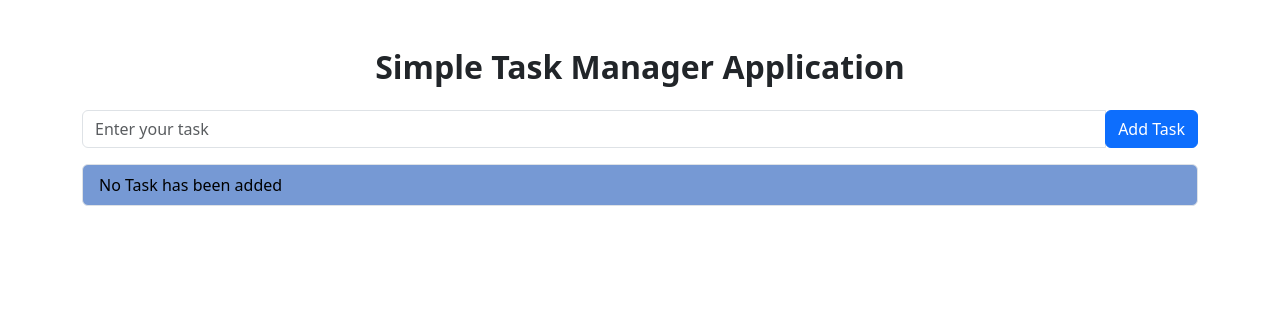
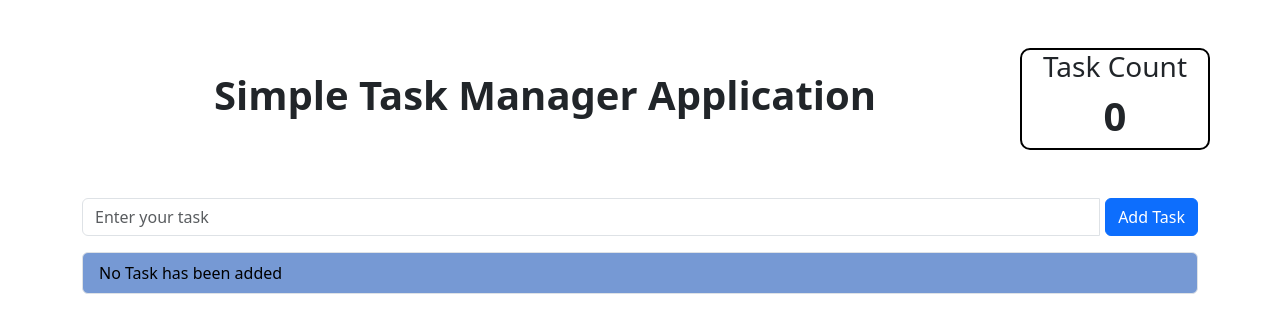
Before and after one commit to asifbuet047/ostad-batch-8-module-12-assignment, a plain HTML site: page task_02/index.html in a window 1280 px wide. Drawn offline with nearby package versions, Linux system fonts and the light colour scheme.

Commit message:
Add toast message when user enter empty task and add dynamic task counter

```diff
--- a/task_02/index.html
+++ b/task_02/index.html
@@ -12,9 +12,23 @@
   </head>
   <body>
     <div class="container mt-5">
-      <h2 class="mb-4" style="text-align: center; font-weight: bold">
-        Simple Task Manager Application
-      </h2>
+      <div class="row mb-5 justify-content-center align-items-center">
+        <h1
+          class="col-10"
+          style="text-align: center; font-weight: bold;"
+        >
+          Simple Task Manager Application
+        </h1>
+        <div class="col-2" style="border: 2px solid black;border-radius: 10px;">
+          <div class="row">
+            <h3 class="col-12" style="text-align: center; font-weight: lighter">
+              Task Count
+            </h3>
+            <h1 id="task-count" class="col-12" style="text-align: center; font-weight: bold">0</h1>
+          </div>
+        </div>
+      </div>
+
       <form id="task-form" class="mb-3">
         <div class="input-group">
           <input
@@ -22,9 +36,8 @@
             id="task-input"
             class="form-control"
             placeholder="Enter your task"
-            required
           />
-          <div class="input-group-append">
+          <div class="input-group-append" style="margin-left: 5px">
             <button class="btn btn-primary" type="submit">Add Task</button>
           </div>
         </div>
@@ -36,7 +49,7 @@
     </div>
 
     <!-- Toast container -->
-    <div class="position-fixed bottom-0 end-0 p-3" style="z-index: 11">
+    <div class="position-fixed bottom-0 end-0 p-3" style="z-index: 1">
       <div class="toast" role="alert" id="custom-toast">
         <div class="toast-header">
           <strong class="me-auto">Notification</strong>
--- a/task_02/script.js
+++ b/task_02/script.js
@@ -8,6 +8,7 @@ const customModal = document.getElementById("custom-modal");
 const customModalTitle = document.getElementById("custom-modal-title");
 const customModalBody = document.getElementById("custom-modal-body");
 const customModalButton = document.getElementById("custom-modal-button");
+const taskCount = document.getElementById("task-count");
 // Function to render todos
 function showAllTasks() {
   // Clear previous list
@@ -16,6 +17,7 @@ function showAllTasks() {
 
   // show all tasks
   if (Array.isArray(tasks)) {
+    taskCount.innerText = `${tasks.length}`;
     if (tasks.length > 0) {
       tasks.forEach((each, index) => {
         const item = document.createElement("li");
@@ -129,7 +131,7 @@ taskForm.addEventListener("submit", function (e) {
     addTask(taskTitle);
     taskInput.value = ""; //clear each time when task is added into the list
   } else {
-    alert("Please give a task title");
+    showToast("Please give a task title", 2);
   }
 });
 
```
Also changed, not shown: 1 other file.
